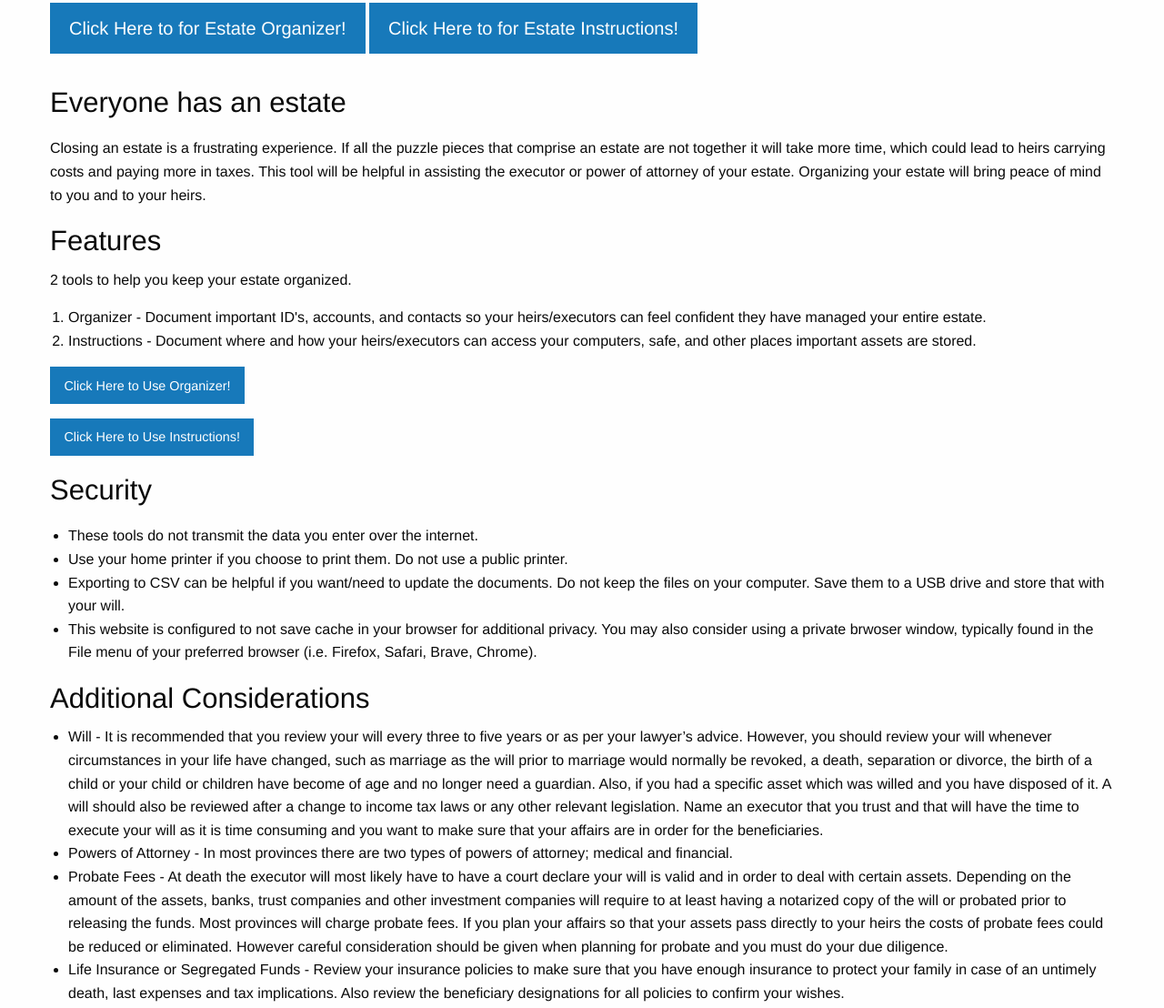
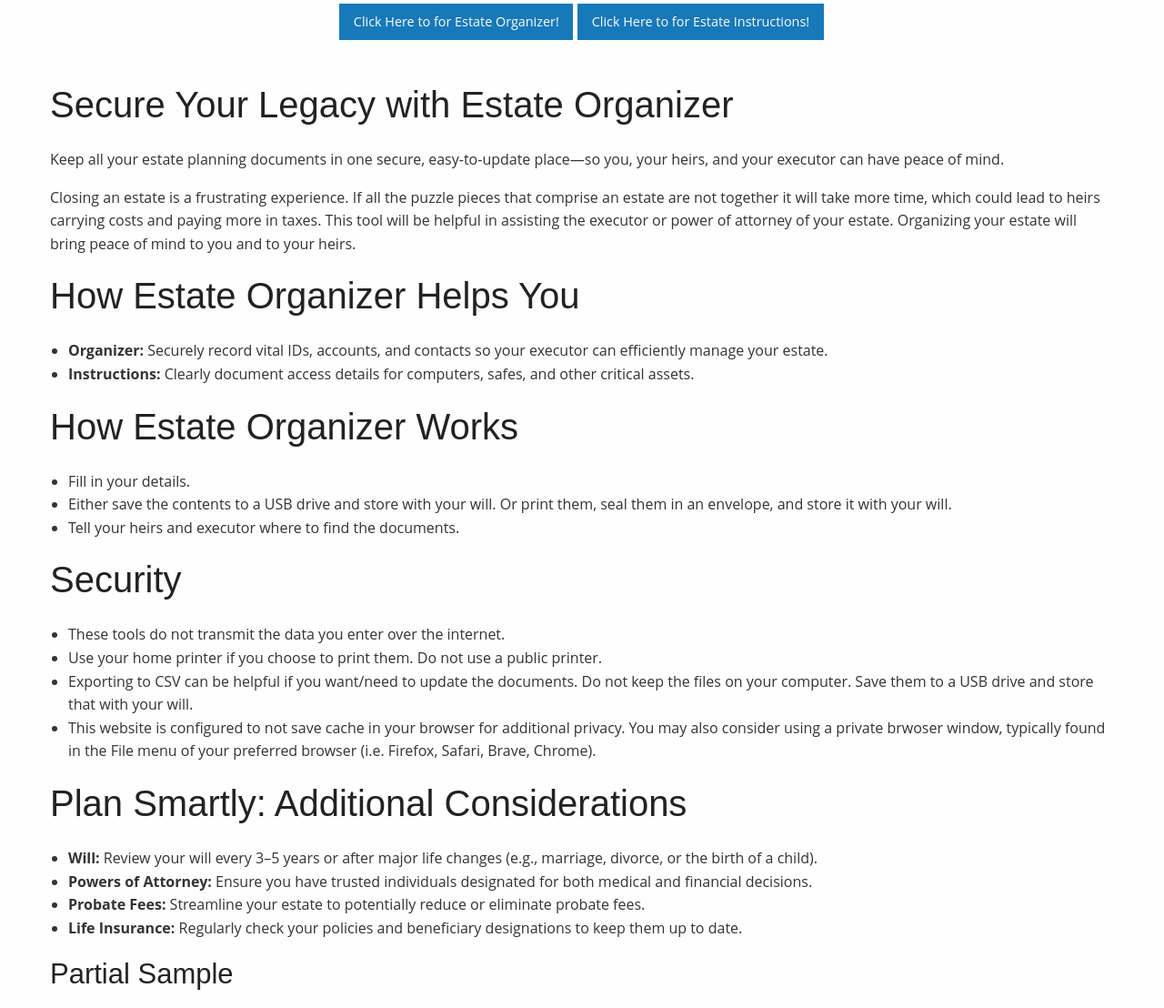
Before and after one commit to freshdemo/estateorganizer, a plain HTML site: page index.html in a window 1280 px wide. Shown: the part 304-1412 px from the top of the page at 91% size. Drawn offline with Linux system fonts and the light colour scheme.

Commit message:
Updating index.html style

```diff
--- a/index.html
+++ b/index.html
@@ -15,7 +15,21 @@
     <script src="js/js/vendor/jquery.js"></script>
     <script src="js/js/vendor/foundation.min.js"></script>
 
+    <style>
+        body {
+    font-family: 'Open Sans', sans-serif;
+    line-height: 1.6;
+    color: #333;
+  }
+  h1, h2, h3 {
+    font-family: 'Montserrat', sans-serif;
+    color: #222;
+    margin-bottom: 0.5em;
+  }
+    </style>
   </head>
+
+
 
 <!-- JSON-LD markup generated by Google Structured Data Markup Helper. -->
 <script type="application/ld+json">
@@ -51,7 +65,11 @@
             </form>
           </div>
       </div>
-      <a align="center" href="./estateorganizer.html" class = "hide-for-print large radius button">Click Here to for Estate Organizer!</a>  <a align="center" href="./estateinstructions.html" class = "hide-for-print large radius button">Click Here to for Estate Instructions!</a><br>
+      <div class="grid-x align-center button-group">
+        <div class="cell medium-6 large-6 text-center">
+          <a align="center" href="./estateorganizer.html" class = "hide-for-print large radius button">Click Here to for Estate Organizer!</a>  <a align="center" href="./estateinstructions.html" class = "hide-for-print large radius button">Click Here to for Estate Instructions!</a><br><br>
+        </div>
+      </div>
 
 
     <div class="row">
@@ -61,25 +79,32 @@
 		<p>
 
 
-<h3>Everyone has an estate</h3>
+<h2>Secure Your Legacy with Estate Organizer</h2>
 </p>
+<p>Keep all your estate planning documents in one secure, easy-to-update place—so you, your heirs, and your executor can have peace of mind.</p>
+
 <p>
 Closing an estate is a frustrating experience. If all the puzzle pieces that comprise an estate are not together it will take more time, which could lead to heirs carrying costs and paying more in taxes.
 
   This tool will be helpful in assisting the executor or power of attorney of your estate. Organizing your estate will bring peace of mind to you and to your heirs.
 </p>
 
-<h3>Features</h3>
+<h2>How Estate Organizer Helps You</h2>
+<ul>
+  <li><strong>Organizer:</strong> Securely record vital IDs, accounts, and contacts so your executor can efficiently manage your estate.</li>
+  <li><strong>Instructions:</strong> Clearly document access details for computers, safes, and other critical assets.</li>
+</ul>
 
-<p>2 tools to help you keep your estate organized.</p>
-<ol>
-  <li>Organizer - Document important ID's, accounts, and contacts so your heirs/executors can feel confident they have managed your entire estate.</li>
-  <li>Instructions - Document where and how your heirs/executors can access your computers, safe, and other places important assets are stored.</li>
-</ol>
+<h2>How Estate Organizer Works</h2>
+  <ul>
+    <li>Fill in your details.</li>
+    <li>Either save the contents to a USB drive and store with your will. Or print them, seal them in an envelope, and store it with your will.</li>
+    <li>Tell your heirs and executor where to find the documents.</li>
+  </ul>
+</h2>
 
-<a href="./estateorganizer.html" class = "hide-for-print medium radius button"">Click Here to Use Organizer!</a><br>
-<a href="./estateinstructions.html" class = "hide-for-print medium radius button"">Click Here to Use Instructions!</a><br>
-<h3>Security</h3>
+
+<h2>Security</h2>
 <p>
 <ul>
   <li>These tools do not transmit the data you enter over the internet.</li>
@@ -88,14 +113,15 @@ Closing an estate is a frustrating experience. If all the puzzle pieces that com
   <li>This website is configured to not save cache in your browser for additional privacy. You may also consider using a private brwoser window, typically found in the File menu of your preferred browser (i.e. Firefox, Safari, Brave, Chrome).  </li> </li>
 </ul>
 </p>
-<h3>Additional Considerations</h3>
 
+<h2>Plan Smartly: Additional Considerations</h2>
 <ul>
-<li>Will - It is recommended that you review your will every three to five years or as per your lawyer’s advice.  However, you should review your will whenever circumstances in your life have changed, such as marriage as the will prior to marriage would normally be revoked, a death, separation or divorce, the birth of a child or your child or children have become of age and no longer need a guardian.  Also, if you had a specific asset which was willed and you have disposed of it.  A will should also be reviewed after a change to income tax laws or any other relevant legislation. Name an executor that you trust and that will have the time to execute your will as it is time consuming and you want to make sure that your affairs are in order for the beneficiaries.</li>
-<li>Powers of Attorney - In most provinces there are two types of powers of attorney; medical and financial.</li>
-<li>Probate Fees - At death the executor will most likely have to have a court declare your will is valid and in order to deal with certain assets.  Depending on the amount of the assets, banks, trust companies and other investment companies will require to at least having a notarized copy of the will or probated prior to releasing the funds.  Most provinces will charge probate fees.  If you plan your affairs so that your assets pass directly to your heirs the costs of probate fees could be reduced or eliminated.  However careful consideration should be given when planning for probate and you must do your due diligence.</li>
-<li>Life Insurance or Segregated Funds - Review your insurance policies to make sure that you have enough insurance to protect your family in case of an untimely death, last expenses and tax implications.  Also review the beneficiary designations for all policies to confirm your wishes.  </li>
+  <li><strong>Will:</strong> Review your will every 3–5 years or after major life changes (e.g., marriage, divorce, or the birth of a child).</li>
+  <li><strong>Powers of Attorney:</strong> Ensure you have trusted individuals designated for both medical and financial decisions.</li>
+  <li><strong>Probate Fees:</strong> Streamline your estate to potentially reduce or eliminate probate fees.</li>
+  <li><strong>Life Insurance:</strong> Regularly check your policies and beneficiary designations to keep them up to date.</li>
 </ul>
+
 
 
       </div>
@@ -105,9 +131,9 @@ Closing an estate is a frustrating experience. If all the puzzle pieces that com
 <img src="./img/sample.png">
         <hr />
 
-<div class="grid-x align-center">
+<div class="grid-x align-center button-group">
   <div class="cell medium-6 large-6 text-center">
-    <a align="center" href="./estateorganizer.html" class = "hide-for-print large radius button">Click Here to for Estate Organizer!</a>  <a align="center" href="./estateinstructions.html" class = "hide-for-print large radius button">Click Here to for Estate Instructions!</a><br>
+    <a align="center" href="./estateorganizer.html" class = "hide-for-print large radius button">Click Here to for Estate Organizer!</a>  <a align="center" href="./estateinstructions.html" class = "hide-for-print large radius button">Click Here to for Estate Instructions!</a><br><br>
     <form action="https://www.paypal.com/donate" method="post" target="_top">
       <input type="hidden" name="hosted_button_id" value="MBS6A6RHAMPBE" />
       <input type="image" src="https://www.paypalobjects.com/en_US/i/btn/btn_donate_LG.gif" border="0" name="submit" title="PayPal - The safer, easier way to pay online!" alt="Donate with PayPal button" />
```
